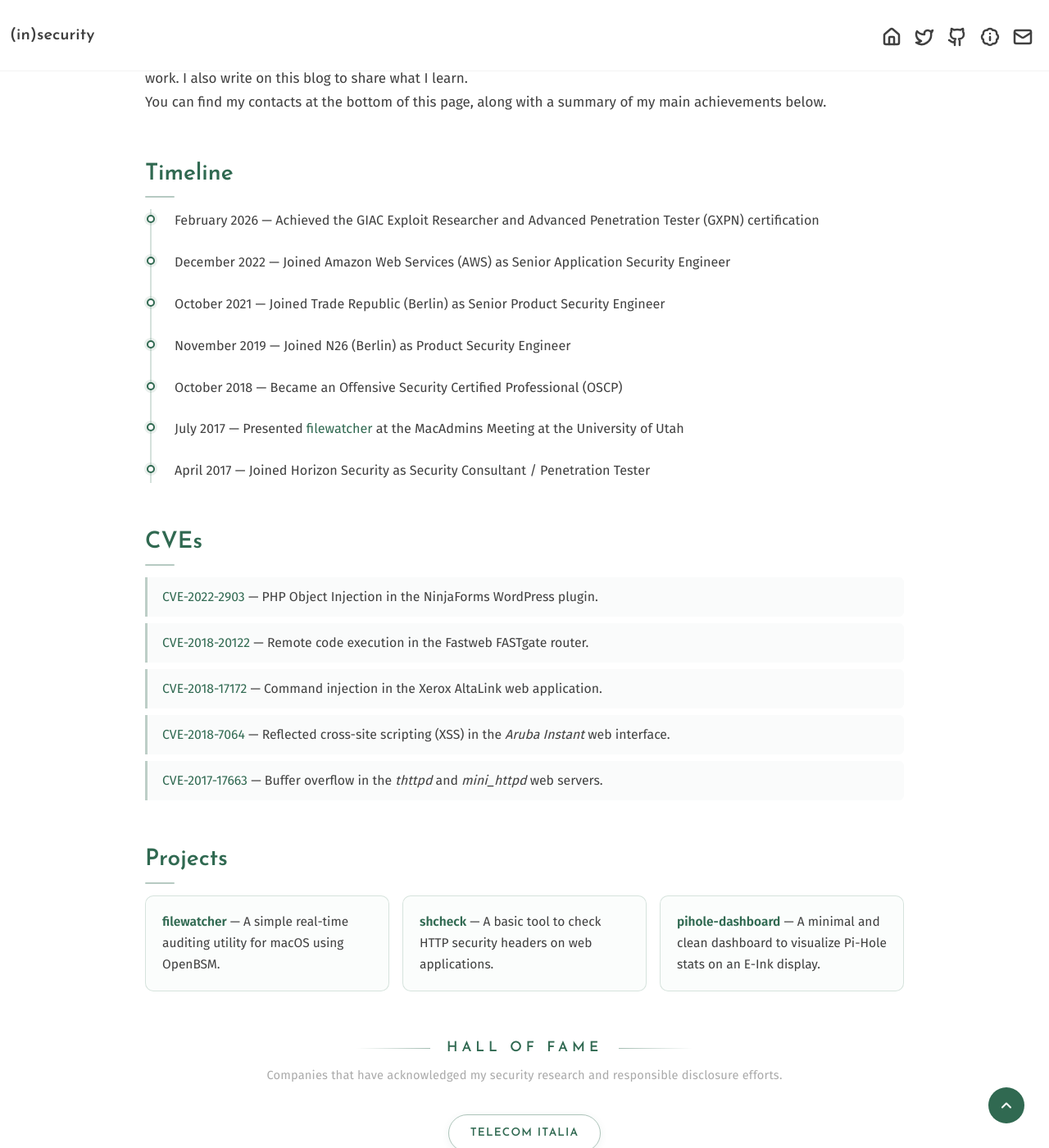
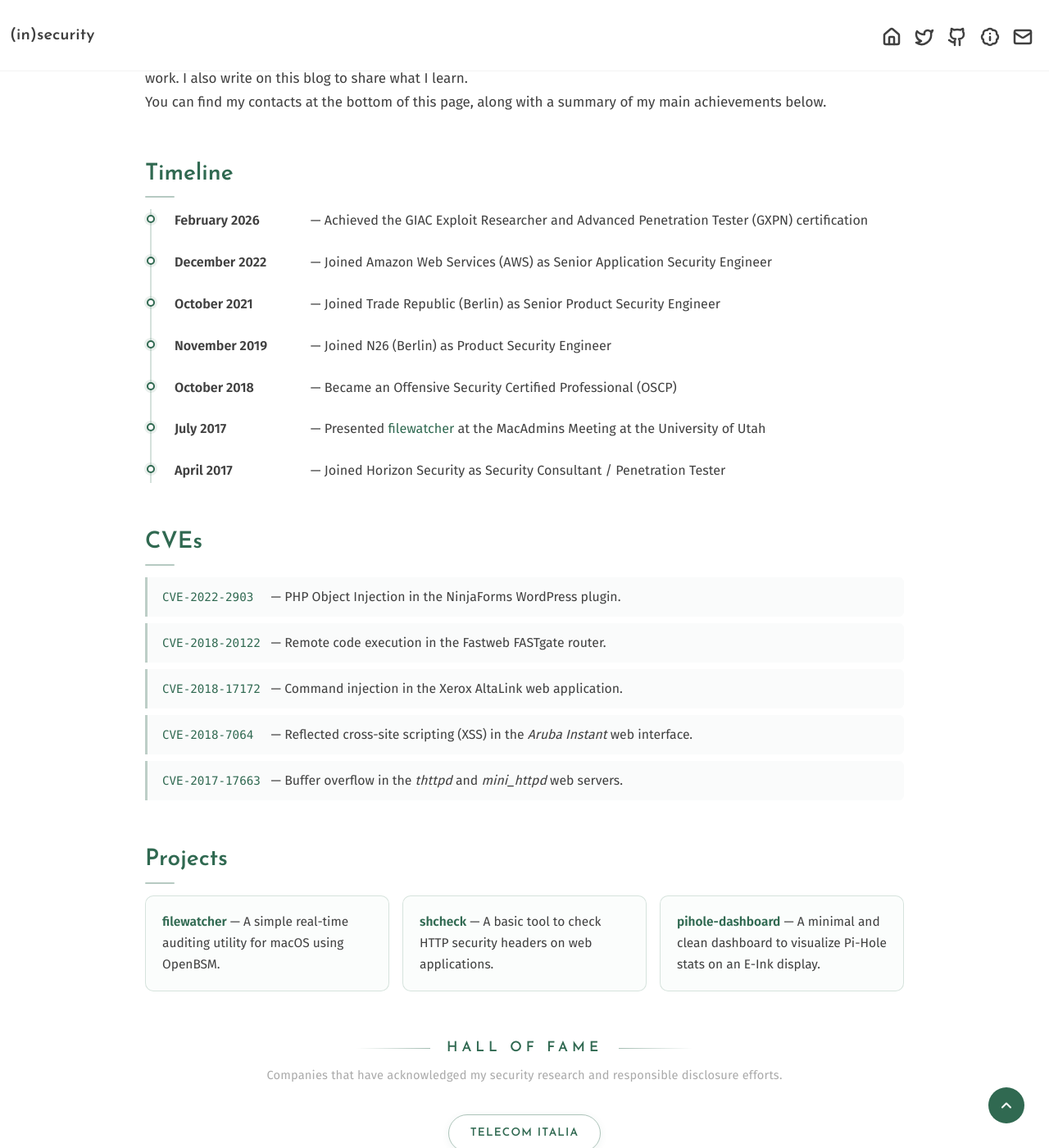
Before and after one commit to santoru/insecurity, a Jekyll site: the page built from about.md, in a window 1280 px wide and 1400 px high, scrolled down 929 px. Shown: the whole window at 82% size. Built offline with Jekyll 4.4.1, drawn with Linux system fonts in a browser that asks for light colours.

Commit message:
Align em dashes: bold timeline dates with min-width, monospace CVE IDs

```diff
--- a/about.md
+++ b/about.md
@@ -19,13 +19,13 @@
 
 ### Timeline
 
-- February 2026 — Achieved the GIAC Exploit Researcher and Advanced Penetration Tester (GXPN) certification
-- December 2022 — Joined Amazon Web Services (AWS) as Senior Application Security Engineer
-- October 2021 — Joined Trade Republic (Berlin) as Senior Product Security Engineer
-- November 2019 — Joined N26 (Berlin) as Product Security Engineer
-- October 2018 — Became an Offensive Security Certified Professional (OSCP)
-- July 2017 — Presented [filewatcher](https://github.com/santoru/filewatcher) at the MacAdmins Meeting at the University of Utah
-- April 2017 — Joined Horizon Security as Security Consultant / Penetration Tester
+- **February 2026** — Achieved the GIAC Exploit Researcher and Advanced Penetration Tester (GXPN) certification
+- **December 2022** — Joined Amazon Web Services (AWS) as Senior Application Security Engineer
+- **October 2021** — Joined Trade Republic (Berlin) as Senior Product Security Engineer
+- **November 2019** — Joined N26 (Berlin) as Product Security Engineer
+- **October 2018** — Became an Offensive Security Certified Professional (OSCP)
+- **July 2017** — Presented [filewatcher](https://github.com/santoru/filewatcher) at the MacAdmins Meeting at the University of Utah
+- **April 2017** — Joined Horizon Security as Security Consultant / Penetration Tester
 {: .timeline-list}
 
 ### CVEs
--- a/css/style.css
+++ b/css/style.css
@@ -175,6 +175,11 @@
 
 .timeline-list li:last-child { padding-bottom: 0; }
 
+.timeline-list li strong {
+  display: inline-block;
+  min-width: 10em;
+}
+
 .timeline-list li::before {
   content: '';
   position: absolute;
@@ -192,6 +197,13 @@
 .cve-list {
   list-style: none;
   padding: 0;
+}
+
+.cve-list li a {
+  display: inline-block;
+  min-width: 15ch;
+  font-family: ui-monospace, 'SF Mono', Consolas, 'Liberation Mono', Menlo, monospace;
+  font-size: 0.9em;
 }
 
 .cve-list li {
```
